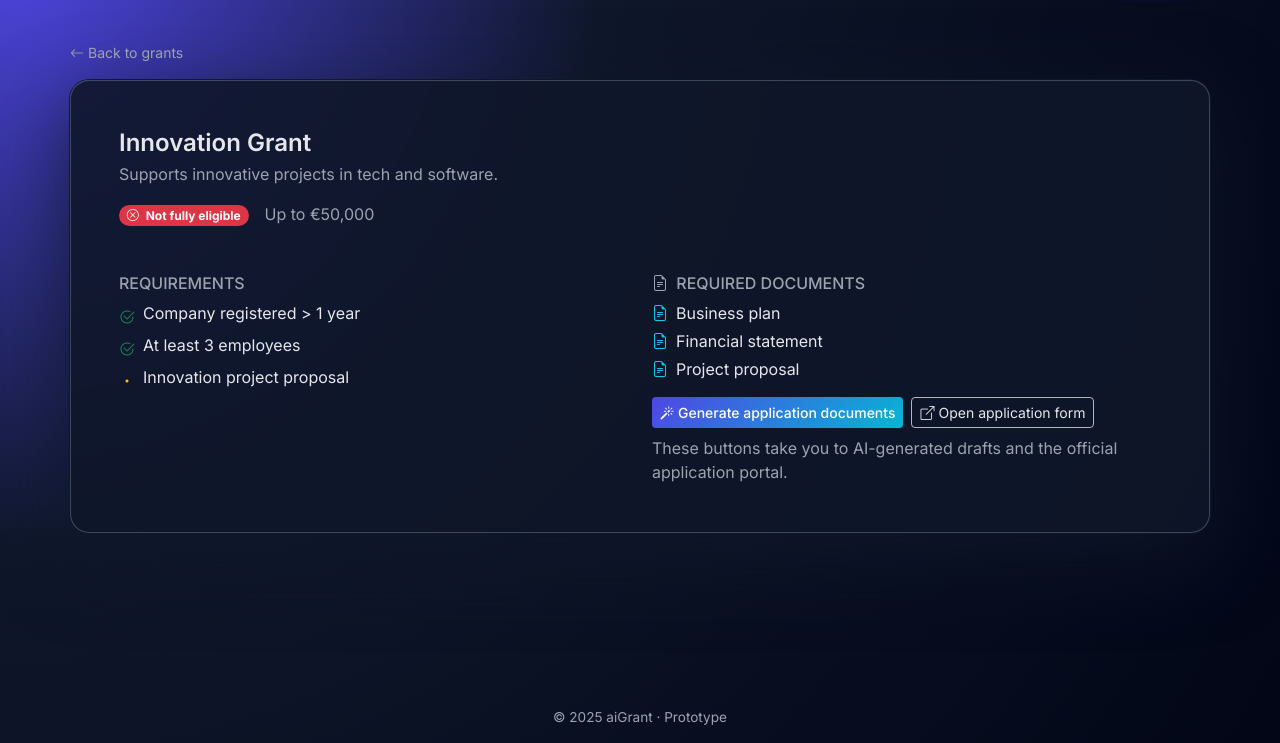
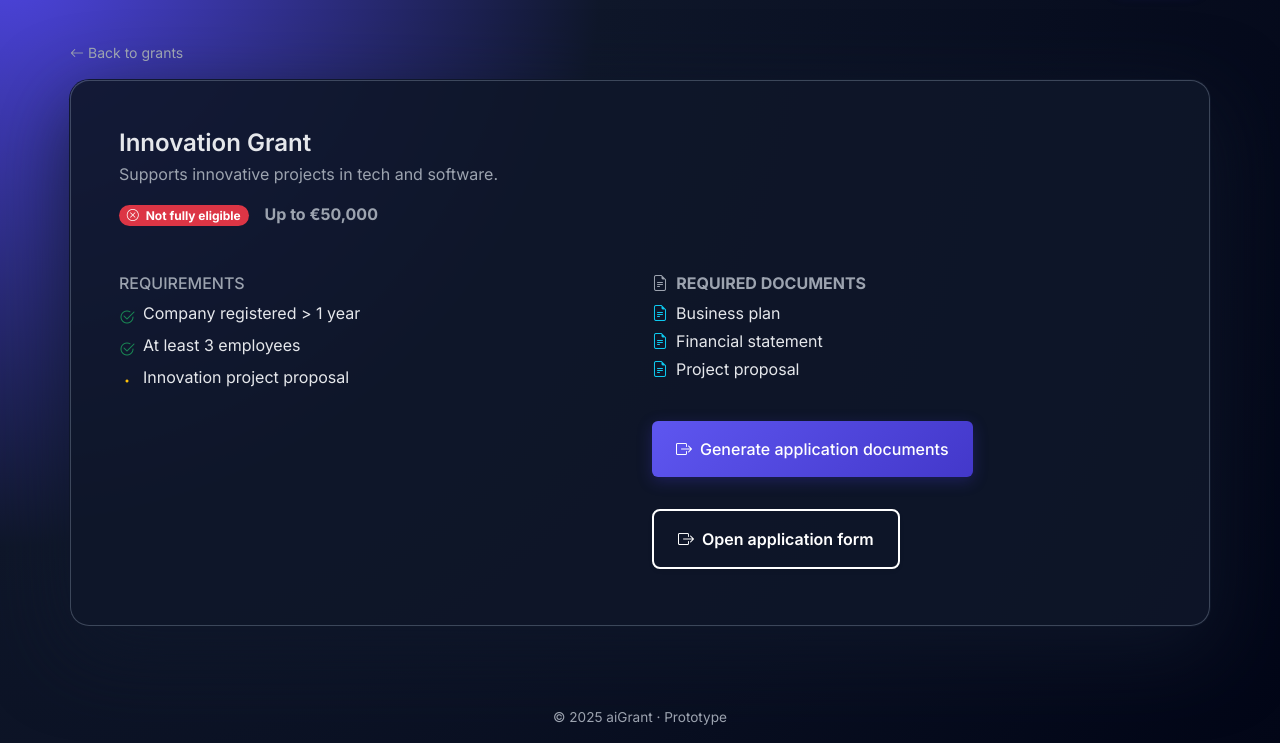
Before and after one commit to MihutMatei/AiGrant, a Flask app: page /grants/1 in a window 1280 px wide. Shown: the part 57-800 px from the top of the page. Run offline with Flask 3, Linux system fonts and the light colour scheme.

Commit message:
Change style for buttons

```diff
--- a/templates/grant_detail.html
+++ b/templates/grant_detail.html
@@ -1,8 +1,111 @@
 {% extends "base.html" %}
 
-{% block title %}{{ grant.title }} · aiGrant{% endblock %}
+{% block title %} Grant details · aiGrant{% endblock %}
 
 {% block content %}
+
+<style>
+  .try-app-btn {
+    position: relative;
+    overflow: hidden;
+    border: none;
+    background: linear-gradient(135deg, #5e56f0, #4338ca);
+    box-shadow: 0 4px 15px rgba(67, 56, 202, 0.3);
+    text-decoration: none !important;   /* ← ADD THIS */
+  }
+
+  /* Hover: lift + glow + icon move */
+  .try-app-btn:hover {
+    transform: translateY(-3px);
+    box-shadow: 0 8px 25px rgba(67, 56, 202, 0.4);
+    background: linear-gradient(135deg, #6c63ff, #4c46c4);
+    text-decoration: none !important;   /* ← ADD THIS TOO */
+  }
+
+  .try-app-btn:hover i {
+    transform: translateX(4px);
+  }
+
+  /* Optional: subtle shine animation */
+  .try-app-btn::before {
+    content: '';
+    position: absolute;
+    top: 0; left: -100%;
+    width: 50%;
+    height: 100%;
+    background: linear-gradient(90deg, transparent, rgba(255,255,255,.2), transparent);
+    transition: 0.7s;
+  }
+
+  .try-app-btn:hover::before {
+    left: 100%;
+  }
+
+  /* Bullet-proof: remove underline from any child (span, etc.) */
+  .try-app-btn span,
+  .try-app-btn:hover span {
+    text-decoration: none !important;
+  }
+</style>
+
+<style>
+  .open-app-btn {
+    position: relative;
+    overflow: hidden;
+    border: none;
+    background: transparent; /* Fully transparent base */
+    color: #ffffffff; /* Text/icon color (adjust to match your design) */
+    box-shadow: none;
+    transition: all 0.3s ease;
+    text-decoration: none !important;
+    padding: 12px 24px; /* Ensure clickable area */
+    border-radius: 8px; /* Optional: soft corners */
+    display: inline-flex;
+    align-items: center;
+    gap: 8px;
+    font-weight: 600;
+  }
+
+  /* Hover: reveal gradient + lift + stronger glow */
+  .open-app-btn:hover {
+    transform: translateY(-3px);
+    background: linear-gradient(135deg, rgba(94, 86, 240, 0.15), rgba(67, 56, 202, 0.15));
+    box-shadow: 0 8px 25px rgba(67, 56, 202, 0.25);
+    color: #ffffffff;
+    text-decoration: none !important;
+  }
+
+  .open-app-btn:hover i {
+    transform: translateX(4px);
+    transition: transform 0.3s ease;
+  }
+
+  /* Subtle shine sweep on hover */
+  .open-app-btn::before {
+    content: '';
+    position: absolute;
+    top: 0;
+    left: -100%;
+    width: 50%;
+    height: 100%;
+    background: linear-gradient(90deg, transparent, rgba(255, 255, 255, 0.3), transparent);
+    transition: left 0.7s ease;
+    pointer-events: none;
+  }
+
+  .open-app-btn:hover::before {
+    left: 100%;
+  }
+
+  /* Remove underline from text and icon */
+  .open-app-btn span,
+  .open-app-btn i,
+  .open-app-btn:hover span,
+  .open-app-btn:hover i {
+    text-decoration: none !important;
+  }
+</style>
+
 <div class="mb-3">
   <a href="{{ url_for('grants') }}" class="text-muted-soft small d-inline-flex align-items-center gap-1">
     <i class="bi bi-arrow-left"></i>
@@ -35,13 +138,13 @@
 
     {% if grant.sum_eur %}
       <div class="text-muted-soft small">
-        Up to €{{ "{:,.0f}".format(grant.sum_eur) }}
+        <b>Up to €{{ "{:,.0f}".format(grant.sum_eur) }}</b>
       </div>
     {% endif %}
 
     {% if grant.application_period %}
       <div class="text-muted-soft small">
-        Application: {{ grant.application_period }}
+        <b>Application: {{ grant.application_period }}</b>
       </div>
     {% endif %}
   </div>
@@ -70,7 +173,7 @@
     <div class="col-md-6">
       <h2 class="h6 text-uppercase text-muted-soft mb-2">
         <i class="bi bi-file-earmark-text me-1"></i>
-        Required documents
+        <b>Required documents</b>
       </h2>
       {% if grant.required_documents %}
         <ul class="list-unstyled small mb-3">
@@ -87,21 +190,31 @@
 
       <div class="d-flex flex-wrap gap-2">
         <a href="{{ url_for('grant_documents', grant_id=grant.id) }}"
-           class="btn btn-primary btn-sm d-flex align-items-center gap-1">
-          <i class="bi bi-magic"></i>
+           class="btn btn-primary d-inline-flex align-items-center gap-2 mt-4 text-nowrap try-app-btn"
+            style="
+              font-size: 1.0rem;
+              padding: 1.0rem 1.5rem !important;
+              width: fit-content !important;
+              display: inline-flex !important;
+              transition: all 0.25s ease;
+            ">
+            <i class="bi bi-box-arrow-right"></i>
           <span>Generate application documents</span>
         </a>
         <a href="{{ grant.application_form_url or grant.source_url or '#' }}"
-           class="btn btn-outline-light btn-sm d-flex align-items-center gap-1"
-           target="_blank" rel="noopener">
-          <i class="bi bi-box-arrow-up-right"></i>
+           class="btn btn-primary d-inline-flex align-items-center gap-2 mt-4 text-nowrap open-app-btn border border-white border-2 shadow-sm"
+            style="
+              font-size: 1.0rem;
+              padding: 1.0rem 1.5rem !important;
+              width: fit-content !important;
+              display: inline-flex !important;
+              transition: all 0.25s ease;
+            ">
+            <i class="bi bi-box-arrow-right"></i>
           <span>Open application form</span>
         </a>
       </div>
       <p class="text-muted-soft small mt-2 mb-0">
-        These buttons take you to AI-generated drafts
-        and the official application portal.
-      </p>
     </div>
   </div>
 </div>
```
